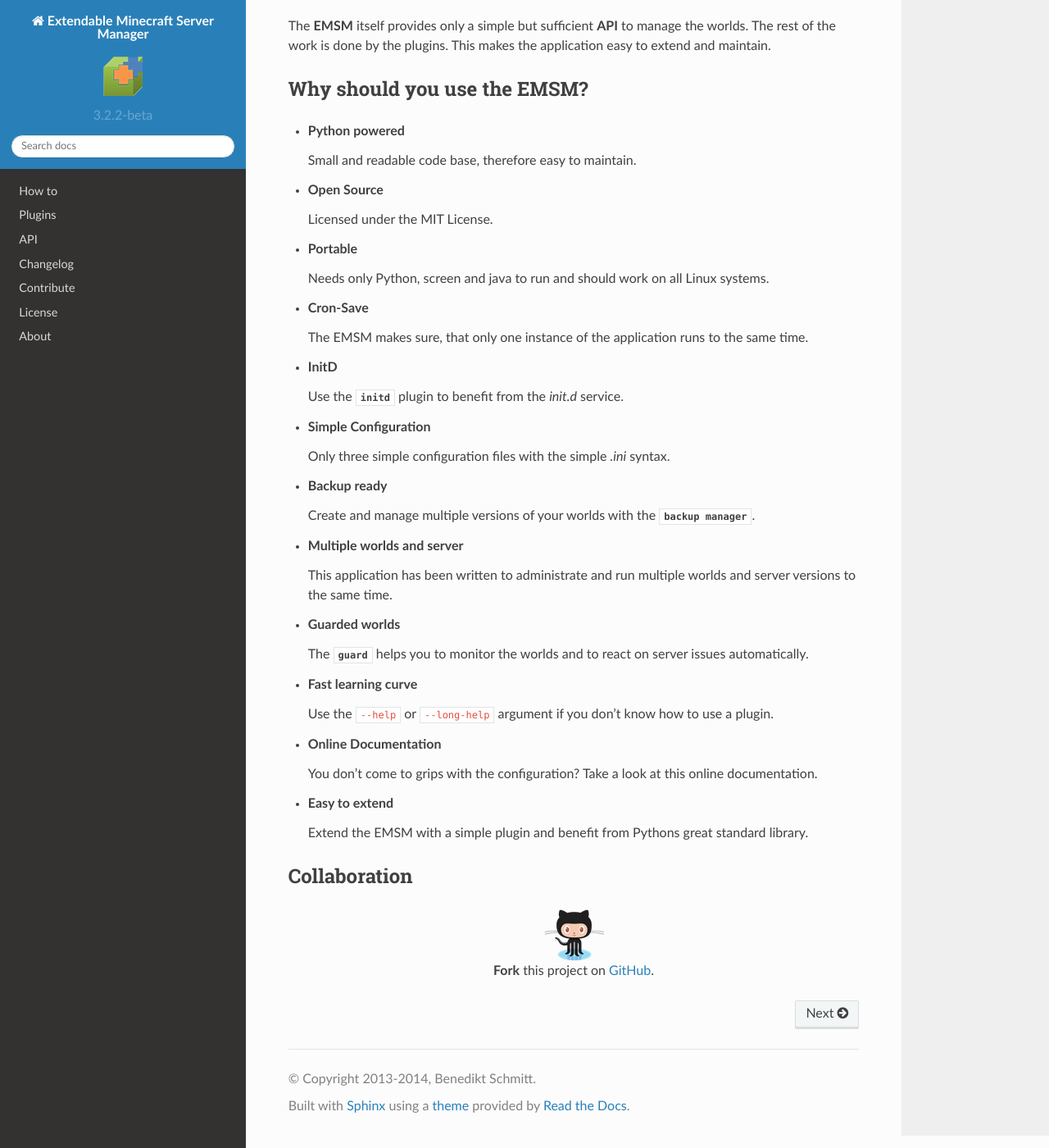
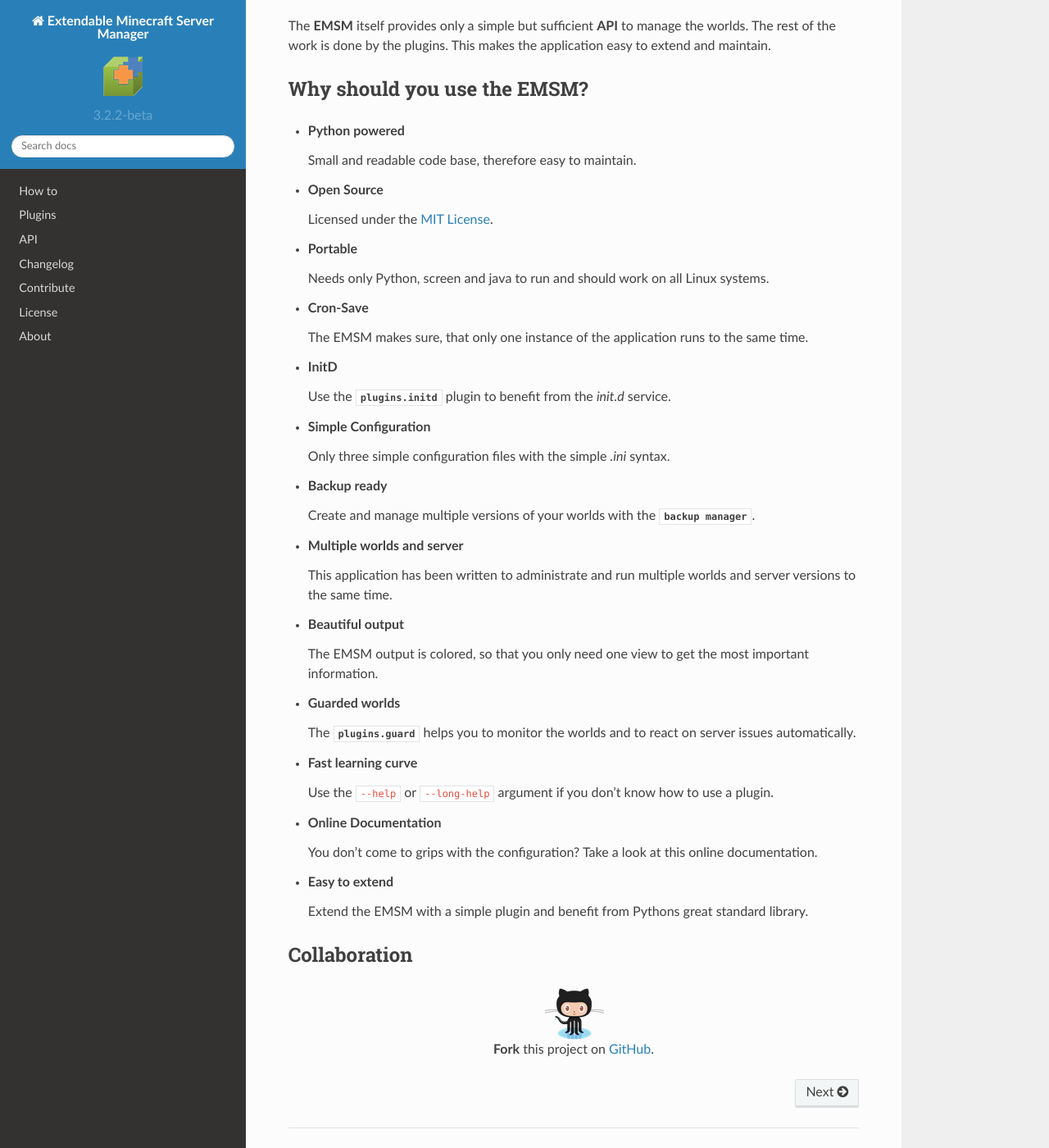
Before and after one commit to benediktschmitt/emsm, a Sphinx documentation site: the page built from docs/source/index.rst, in a window 1280 px wide and 1400 px high, scrolled down 649 px. Shown: the whole window at 82% size. Built offline with Sphinx 7.4.7 and the Read the Docs theme 2.0.0, drawn with Linux system fonts in a browser that asks for light colours.

Commit message:
*updated* docs

```diff
--- a/docs/source/index.rst
+++ b/docs/source/index.rst
@@ -38,7 +38,7 @@
 
 *  **Open Source**
 
-   Licensed under the MIT License.
+   Licensed under the :ref:`MIT License <license>`.
 
 *  **Portable**
 
@@ -51,7 +51,7 @@
 
 *  **InitD**
 
-   Use the :mod:`initd` plugin to benefit from the *init.d* service.
+   Use the :mod:`plugins.initd` plugin to benefit from the *init.d* service.
 
 *  **Simple Configuration**
 
@@ -60,16 +60,21 @@
 *  **Backup ready**
 
    Create and manage multiple versions of your worlds with the
-   :mod:`backup manager <backups>`.
+   :mod:`backup manager <plugins.backups>`.
 
 *  **Multiple worlds and server**
 
    This application has been written to administrate and run multiple
    worlds and server versions to the same time.
 
+*  **Beautiful output**
+
+   The EMSM output is colored, so that you only need one view to get the
+   most important information.
+
 *  **Guarded worlds**
 
-   The :mod:`guard` helps you to monitor the worlds and to react
+   The :mod:`plugins.guard` helps you to monitor the worlds and to react
    on server issues automatically.
 
 *  **Fast learning curve**
--- a/docs/source/license.rst
+++ b/docs/source/license.rst
@@ -1,3 +1,5 @@
+.. _license:
+
 License
 =======
 
```
